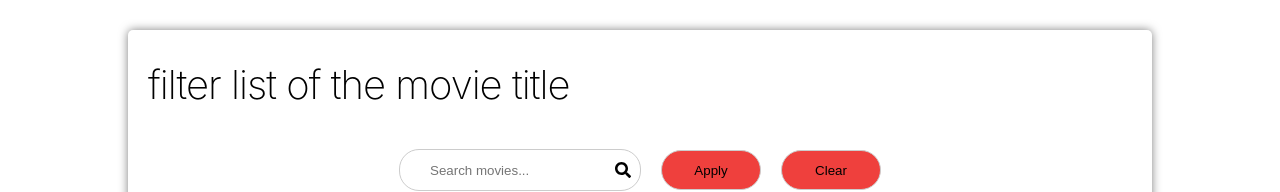
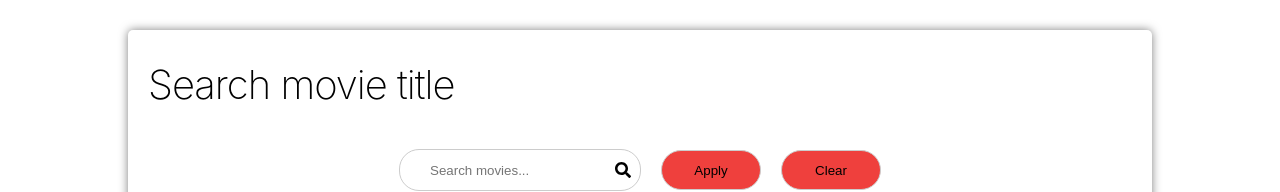
Before and after one commit to shubhamweb23/upgrad, a React (Create React App) app: page / in a window 1280 px wide. Shown: the top 192 px of the page. Built offline with nearby package versions, Linux system fonts and the light colour scheme; no server answers.

Commit message:
Update MovieTable.jsx

```diff
--- a/src/Feature/MovieTable/MovieTable.jsx
+++ b/src/Feature/MovieTable/MovieTable.jsx
@@ -73,7 +73,7 @@ const MovieTable = () => {
     <div>
       <div className="outer-box">
         <div className="search-box-main-container">
-          <div className="search-heading">filter list of the movie title</div>
+          <div className="search-heading">Search movie title</div>
           <div className="search-box-container">
             <div className="search-box">
               <input
```
